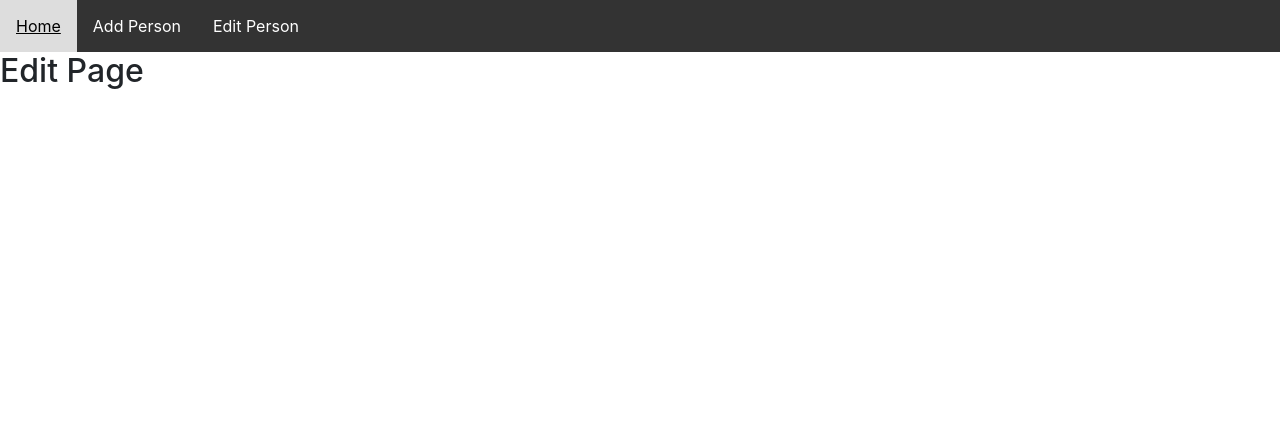
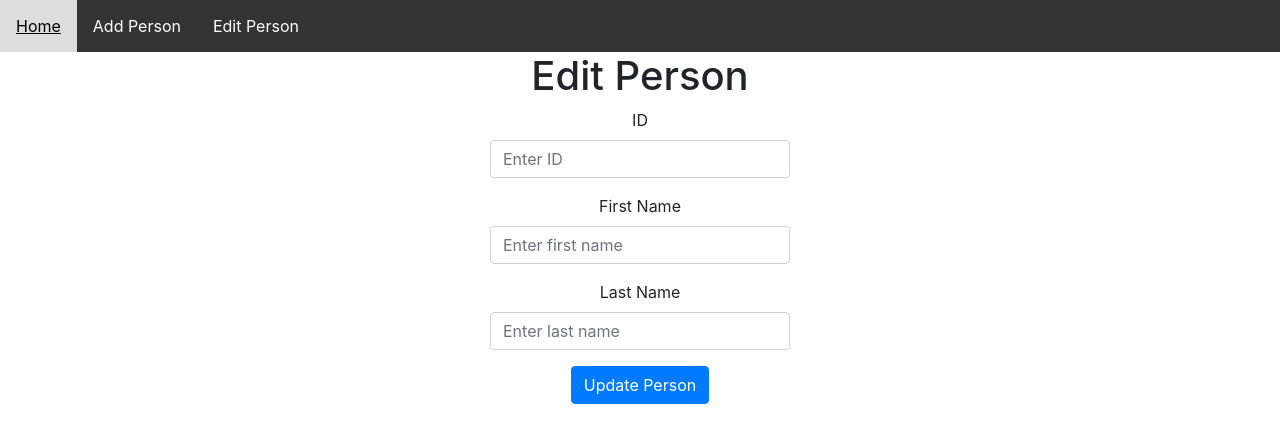
Before and after one commit to pgardikis/CRUD_app, a Flask app: page /edit_person in a window 1280 px wide. Shown: the top 443 px of the page. Run offline with Flask 3, Linux system fonts and the light colour scheme; some libraries are stand-ins or nearby versions.

Commit message:
Implement edit person operation

```diff
--- a/website/templates/edit_person.html
+++ b/website/templates/edit_person.html
@@ -1,7 +1,28 @@
 {% extends 'base.html' %}
 
 {% block content %}
+  <div class="row">
+    <div class="col-md-6 offset-md-3">
+      <h1 class="text-center">Edit Person</h1>
 
-<h2>Edit Page</h2>
+      <form method="POST" action="{{ url_for('views.edit_person') }}" class="mx-auto text-center">
+        <div class="form-group">
+          <label for="id">ID</label>
+          <input type="text" class="form-control mx-auto" id="id" name="id" placeholder="Enter ID" style="width: 300px;" required>
+        </div>
 
+        <div class="form-group">
+          <label for="firstname">First Name</label>
+          <input type="text" class="form-control mx-auto" id="firstname" name="firstname" placeholder="Enter first name" style="width: 300px;">
+        </div>
+
+        <div class="form-group">
+          <label for="lastname">Last Name</label>
+          <input type="text" class="form-control mx-auto" id="lastname" name="lastname" placeholder="Enter last name" style="width: 300px;">
+        </div>
+
+        <button type="submit" class="btn btn-primary">Update Person</button>
+      </form>
+    </div>
+  </div>
 {% endblock %}
--- a/website/views.py
+++ b/website/views.py
@@ -22,8 +22,23 @@ def add_person():
 
     return render_template("add_person.html")
 
-@views.route('/edit_person')
+@views.route('/edit_person', methods=['GET', 'POST'])
 def edit_person():
+    if request.method == 'POST':
+        person_id = request.form['id']
+        person = Person.query.filter_by(id=person_id).first()
+
+        if person:
+            firstname = request.form['firstname']
+            lastname = request.form['lastname']
+            person.firstname = firstname
+            person.lastname = lastname
+            db.session.commit()
+            flash('Person details updated successfully!', 'success')
+            return redirect(url_for('views.home'))
+        else:
+            flash(f'Person with ID {person_id} does not exist.', 'error')
+
     return render_template("edit_person.html")
 
 @views.route('/delete_person', methods=['POST'])
```
